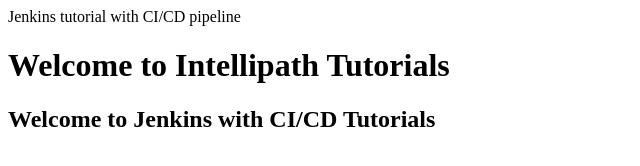
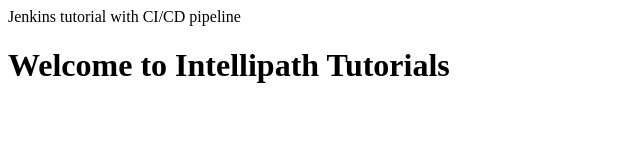
Before and after one commit to Venkataram2717/Website, a plain HTML site: page index.html in a window 1280 px wide. Shown: the whole page, without its empty margins (0-640 px from the left). Drawn offline with Linux system fonts and the light colour scheme.

Commit message:
Update index.html

```diff
--- a/index.html
+++ b/index.html
@@ -2,6 +2,5 @@
 <head>Jenkins tutorial with CI/CD pipeline</head>
 <Body>
 <h1> Welcome to Intellipath Tutorials</h1>
-<h2> Welcome to Jenkins with CI/CD Tutorials</h2>
 </Body>
 </html>
```
